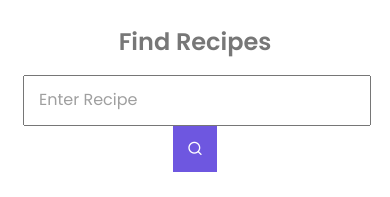
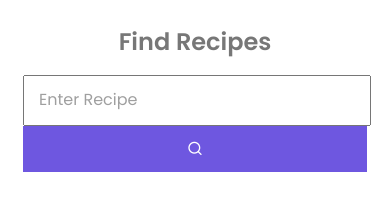
Before and after one commit to Mohammed-Karim226/RecipeApp, a plain HTML site: page index.html in a window 390 px wide. Drawn offline with nearby package versions, Linux system fonts and the light colour scheme.

Commit message:
Update temp.css

```diff
--- a/css/temp.css
+++ b/css/temp.css
@@ -129,6 +129,12 @@ a{
     color: white;
     cursor: pointer;
 }
+@media(max-width:767px) {
+.main .container .search button{
+    display:block;
+    width:100%;
+}
+}
 
 /* end search */
 
```
